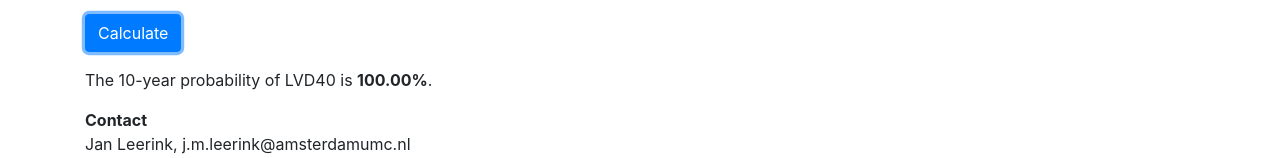
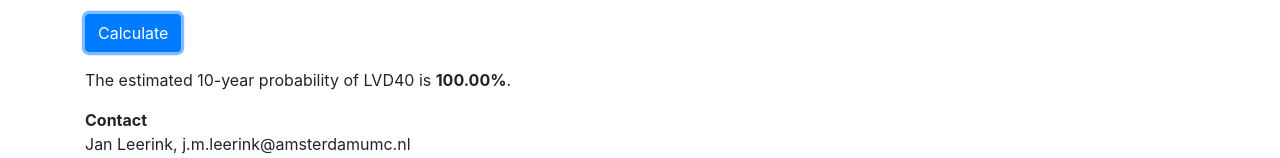
Before and after one commit to casperleerink/risk_of_cardiomyopathy, a plain HTML site: page index.html in a window 1280 px wide. Both pictures are taken after typing "5", "5", "5" into the empty fields and a click on the button "Calculate". Shown: the part 578-736 px from the top of the page. Drawn offline with nearby package versions, Linux system fonts and the light colour scheme.

Commit message:
Update index.html

```diff
--- a/index.html
+++ b/index.html
@@ -59,7 +59,7 @@ Je kan de veranderingen die je maakt direct in de browser zien door deze file te
             </form>
             <div class="hide" id="resultDiv">
                 <!-- Hier kan je de tekst aanpassen met het resultaat -->
-                <p>The 10-year probability of LVD40 is <b><span id="results"></span></b>.</p>
+                <p>The estimated 10-year probability of LVD40 is <b><span id="results"></span></b>.</p>
 
             </div>
 
```
